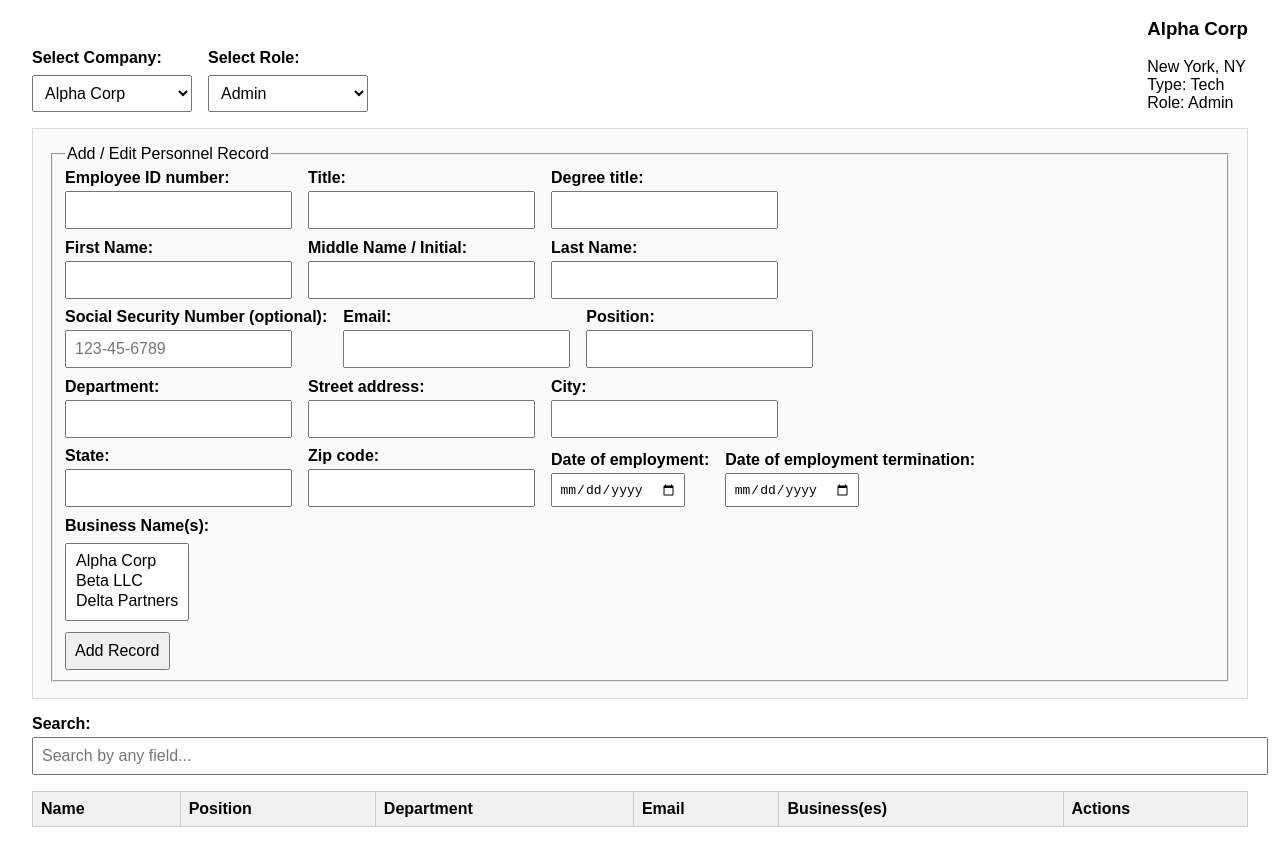
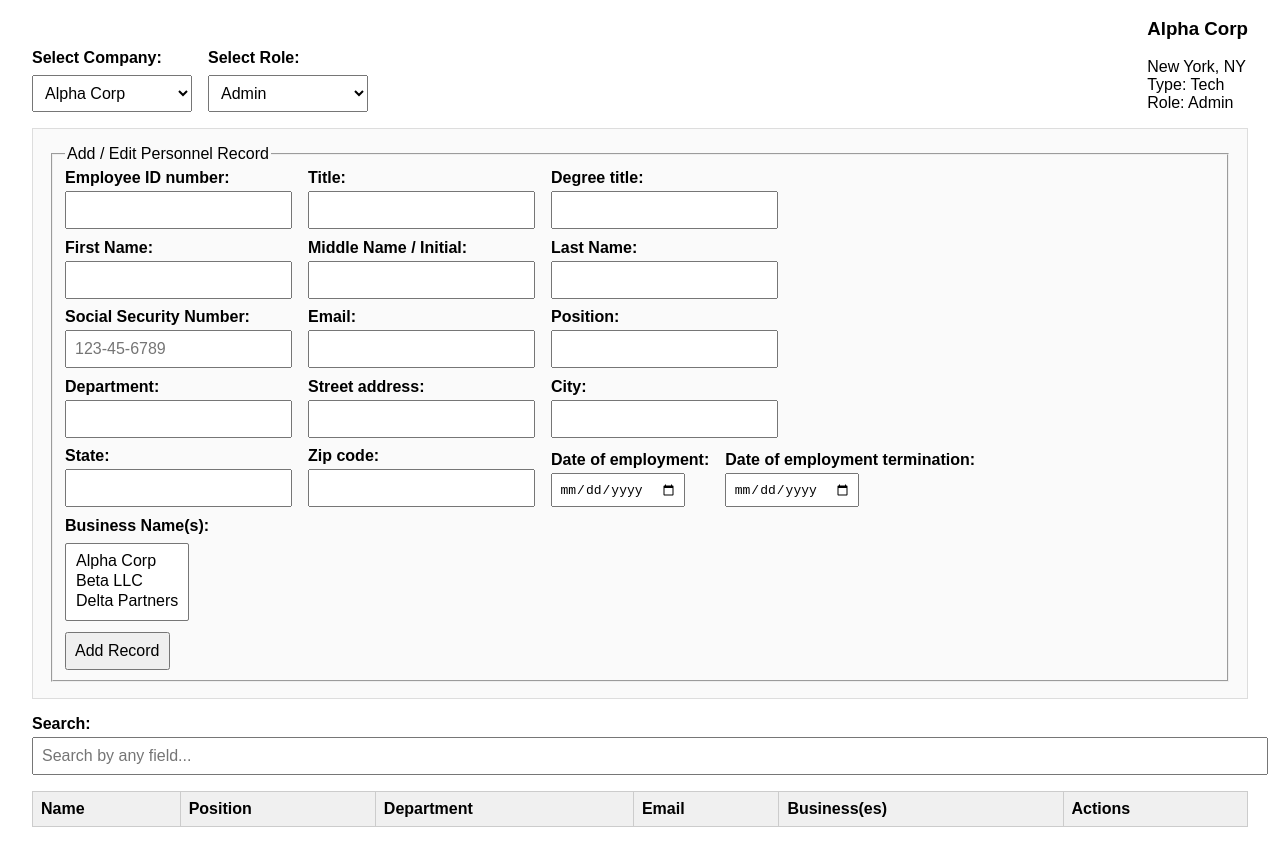
Before and after one commit to landershardin-create/HTML-Net-worth-calculator, a plain HTML site: page business personnel registry.html in a window 1280 px wide. Shown: the part 81-940 px from the top of the page. Drawn offline with Linux system fonts and the light colour scheme.

Commit message:
Update business personnel registry.html

```diff
--- a/business personnel registry.html
+++ b/business personnel registry.html
@@ -92,7 +92,7 @@
 
           <div class="flex-row">
             <div class="form-group">
-              <label for="ssn">Social Security Number (optional):</label>
+              <label for="ssn">Social Security Number:</label>
               <!-- pattern enforces 123-45-6789 format if provided; we still recommend not storing SSNs in client-side apps -->
               <input type="text" id="ssn" inputmode="numeric" pattern="^\d{3}-\d{2}-\d{4}$" placeholder="123-45-6789" />
             </div>
```
